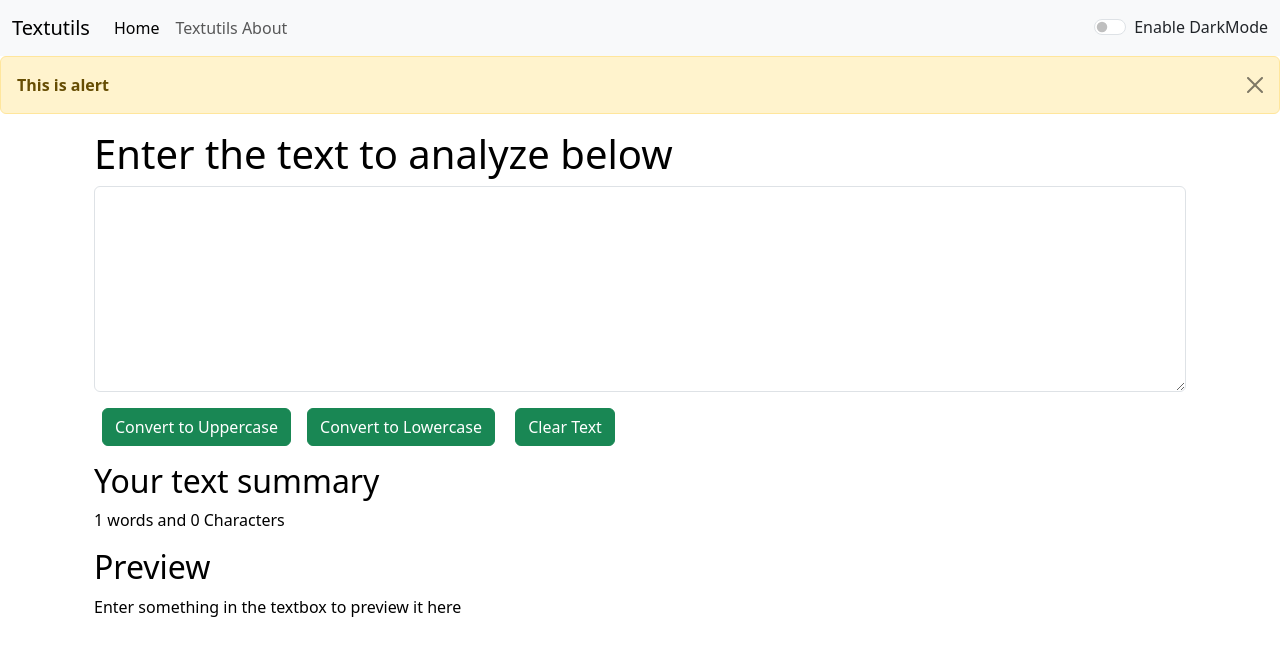
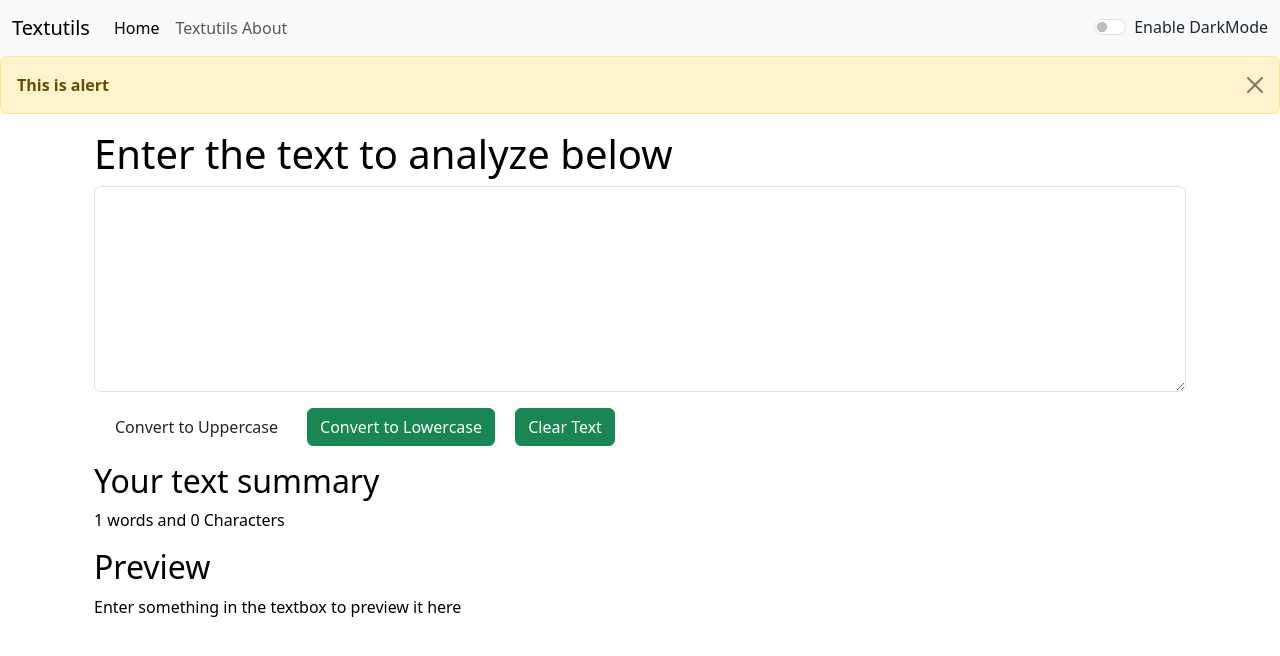
Before and after one commit to Milindsangale/Textutils-Project, a React (Create React App) app: page / in a window 1280 px wide. Shown: the top 656 px of the page. Built offline with nearby package versions, Linux system fonts and the light colour scheme.

Commit message:
Update Textform.js

```diff
--- a/src/components/Textform.js
+++ b/src/components/Textform.js
@@ -29,7 +29,7 @@
         <div className="mb-3">
         <textarea className="form-control" value={text} onChange={handleOnChange} style={{backgroundColor: props.mode==='dark'?'#13466e':'white', color: props.mode==='dark'?'white':'#042743'}} id="myBox" rows="8"></textarea>
         </div>
-        <button className="btn btn-success mx-2" onClick={handleUpClick}>Convert to Uppercase</button>
+        <button className="btn btn-Primary mx-2" onClick={handleUpClick}>Convert to Uppercase</button>
         <button className="btn btn-success mx-2" onClick={handleLoClick}>Convert to Lowercase</button>       {/*  */}
         <button className="btn btn-success mx-2" onClick={handleClearClick}>Clear Text</button>       {/*  */}
   </div>
```
